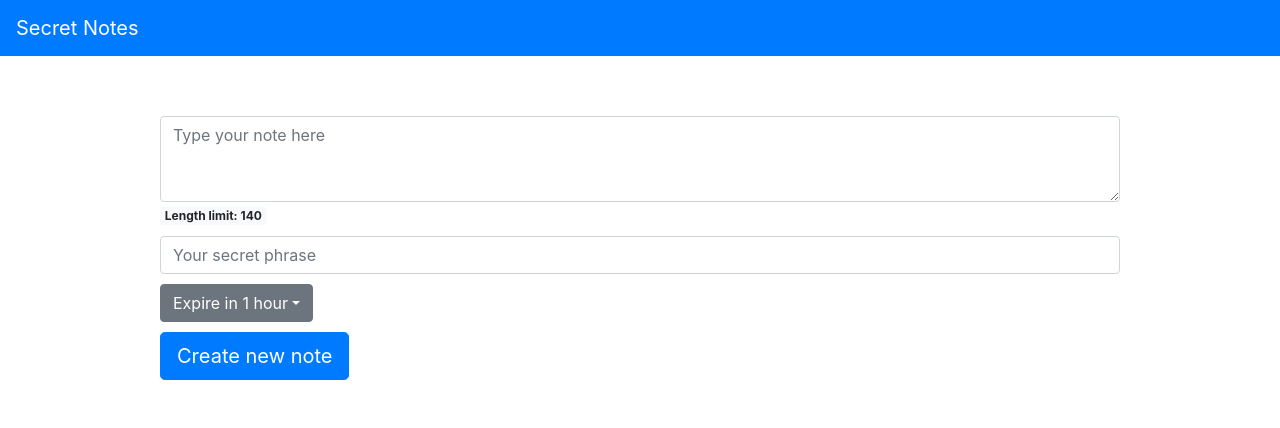
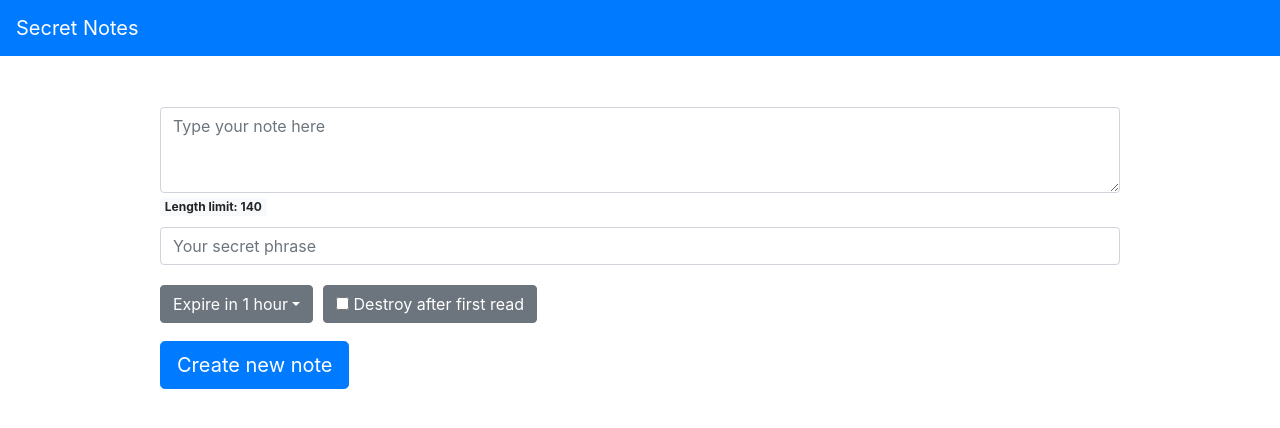
Before and after one commit to fifarafa/secure-notes-client, a React (Create React App) app: page /new in a window 1280 px wide. Shown: the top 428 px of the page. Built offline with nearby package versions, Linux system fonts and the light colour scheme; what aws-amplify, react-alert-template-basic would draw is missing.

Commit message:
add option for destroying note after first read

```diff
--- a/src/App.js
+++ b/src/App.js
@@ -1,6 +1,6 @@
 import React from 'react';
 import './App.css';
-import {Route, Switch} from "react-router-dom";
+import { Route, Switch } from "react-router-dom";
 import {Navbar} from "react-bootstrap";
 import Home from "./Home";
 import UnlockNote from "./UnlockNote";
--- a/src/NewNote.css
+++ b/src/NewNote.css
@@ -14,8 +14,13 @@
     align-items: center;
 }
 
-.NewNote Button {
-    margin-top: 10px;
+.NewNote .Buttons {
+    padding-top: 20px;
+    padding-bottom: 10px;
+}
+
+.NewNote .Buttons .DropdownButton {
+    padding-right: 10px;
 }
 
 .ExpirationContainer {
--- a/src/NewNote.js
+++ b/src/NewNote.js
@@ -1,6 +1,6 @@
 import React, {useState} from "react";
 import {API} from "aws-amplify";
-import {Badge, Button, Dropdown, DropdownButton, FormControl, FormGroup} from "react-bootstrap";
+import {Badge, Button, Dropdown, DropdownButton, FormControl, FormGroup, ToggleButton, ButtonToolbar} from "react-bootstrap";
 import './NewNote.css'
 
 const expirationOptions = [
@@ -24,6 +24,7 @@ export default function NewNote(props) {
     const [secret, setSecret] = useState("");
     const [isLoading, setIsLoading] = useState(false);
     const [expirationOptionSelected, setExpirationOptionSelected] = useState(0);
+    const [isOneTimeReadChecked, setIsOneTimeReadChecked] = useState(false);
 
     async function handleSave() {
         setIsLoading(true);
@@ -34,7 +35,8 @@ export default function NewNote(props) {
             body: {
                 text: text,
                 password: secret,
-                lifeTimeSeconds: expirationOptions[expirationOptionSelected].seconds
+                lifeTimeSeconds: expirationOptions[expirationOptionSelected].seconds,
+                oneTimeRead: isChecked
             }
         };
 
@@ -49,6 +51,10 @@ export default function NewNote(props) {
 
     function handleSelect(ek, e) {
         setExpirationOptionSelected(ek)
+    }
+
+    function handleCheck() {
+        isOneTimeReadChecked ? setIsOneTimeReadChecked(false) : setIsOneTimeReadChecked(true)
     }
 
     return (
@@ -74,7 +80,10 @@ export default function NewNote(props) {
                                  onChange={e => setSecret(e.target.value)}
                     />
 
+                    <div className="Buttons">
+                        <ButtonToolbar>
                             <DropdownButton
+                                className="DropdownButton"
                                 drop="down"
                                 variant="secondary"
                                 title={'Expire in ' + expirationOptions[expirationOptionSelected].durationText}
@@ -84,7 +93,10 @@ export default function NewNote(props) {
                                 ))
                                 }
                             </DropdownButton>
-
+                            <ToggleButton type="checkbox" variant="secondary" checked={isOneTimeReadChecked}
+                                          onChange={handleCheck}>  Destroy after first read</ToggleButton>
+                        </ButtonToolbar>
+                    </div>
                     <Button variant="primary" size="lg" disabled={isLoading} onClick={!isLoading ? handleSave : null}>
                         {isLoading ? "Creating..." : "Create new note"}
                     </Button>
```
Lines whose indentation alone changed are shown as unchanged.
